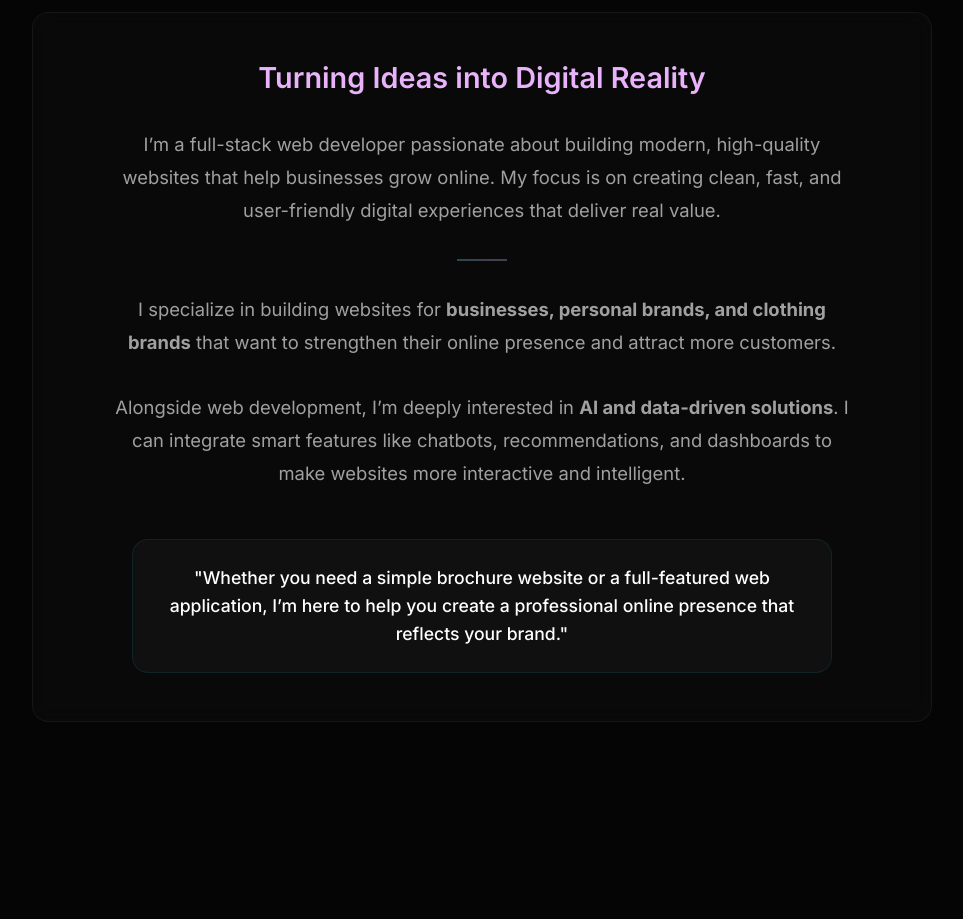
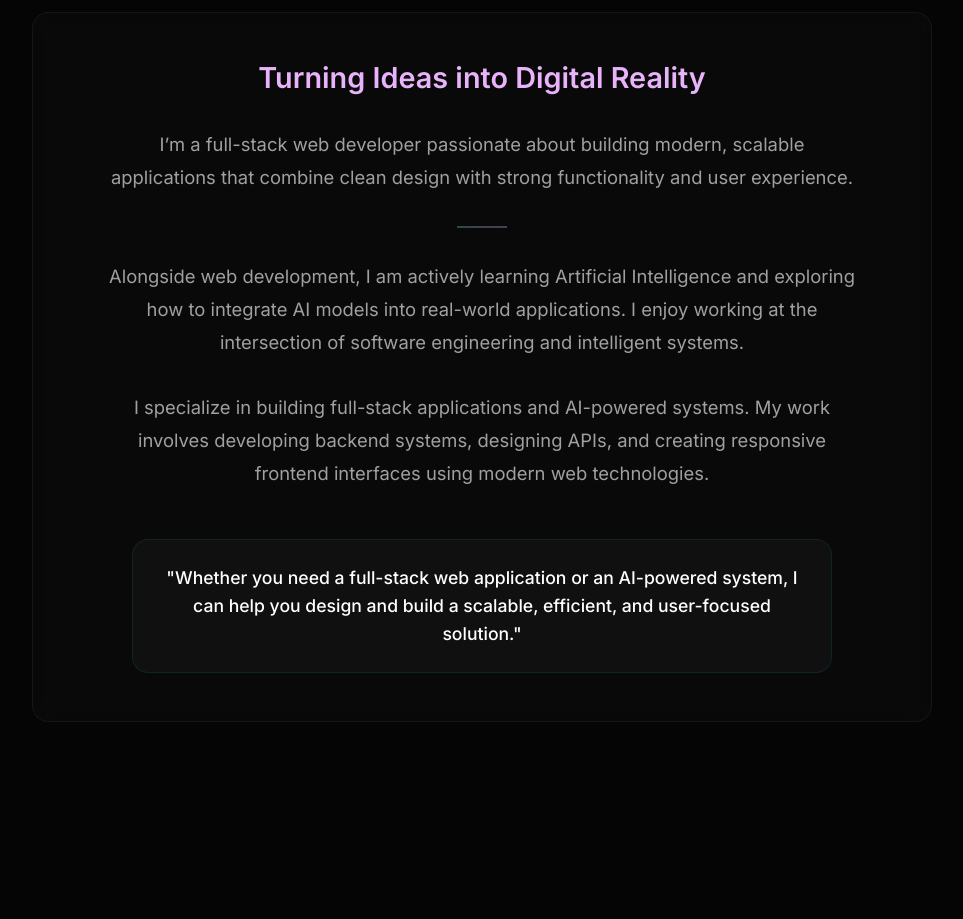
Before and after one commit to abir-dev0/abir, a React (Vite) app: page / in a window 1280 px wide. Shown: the part 980-1899 px from the top of the page, without its empty margins (158-1121 px from the left). Built offline with nearby package versions, Linux system fonts and the light colour scheme.

Commit message:
feat: update about section

```diff
--- a/src/components/About.jsx
+++ b/src/components/About.jsx
@@ -30,18 +30,15 @@ const About = () => {
 
             <div style={{ display: 'flex', flexDirection: 'column', gap: '2rem', alignItems: 'center' }}>
               <p style={{ fontSize: '1.15rem', color: 'var(--text-secondary)', lineHeight: '1.8', maxWidth: '750px' }}>
-                I’m a full-stack web developer passionate about building modern, high-quality websites that help businesses grow online. My focus is on creating clean, fast, and user-friendly digital experiences that deliver real value.
-              </p>
+I’m a full-stack web developer passionate about building modern, scalable applications that combine clean design with strong functionality and user experience.              </p>
 
               <div style={{ width: '50px', height: '2px', background: 'var(--accent-gradient)', opacity: 0.3 }} />
 
               <p style={{ fontSize: '1.15rem', color: 'var(--text-secondary)', lineHeight: '1.8', maxWidth: '750px' }}>
-                I specialize in building websites for <strong>businesses, personal brands, and clothing brands</strong> that want to strengthen their online presence and attract more customers.
-              </p>
-
+Alongside web development, I am actively learning Artificial Intelligence and exploring how to integrate AI models into real-world applications. I enjoy working at the intersection of software engineering and intelligent systems.
+</p>
               <p style={{ fontSize: '1.15rem', color: 'var(--text-secondary)', lineHeight: '1.8', maxWidth: '750px' }}>
-                Alongside web development, I’m deeply interested in <strong>AI and data-driven solutions</strong>. I can integrate smart features like chatbots, recommendations, and dashboards to make websites more interactive and intelligent.
-              </p>
+I specialize in building full-stack applications and AI-powered systems. My work involves developing backend systems, designing APIs, and creating responsive frontend interfaces using modern web technologies.              </p>
 
               <div style={{
                 marginTop: '1rem',
@@ -54,7 +51,7 @@ const About = () => {
                 fontWeight: '500',
                 maxWidth: '700px'
               }}>
-                "Whether you need a simple brochure website or a full-featured web application, I’m here to help you create a professional online presence that reflects your brand."
+                "Whether you need a full-stack web application or an AI-powered system, I can help you design and build a scalable, efficient, and user-focused solution."
               </div>
             </div>
           </div>
```
